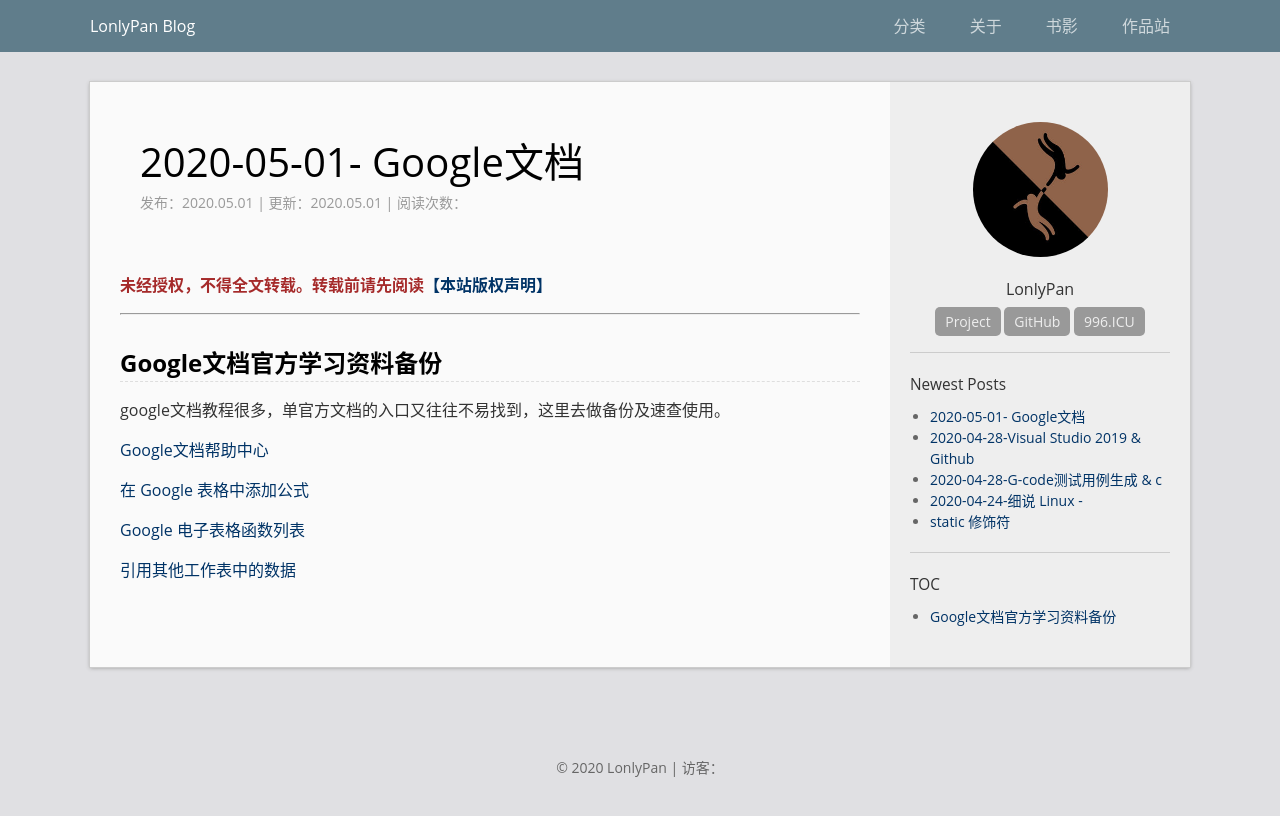
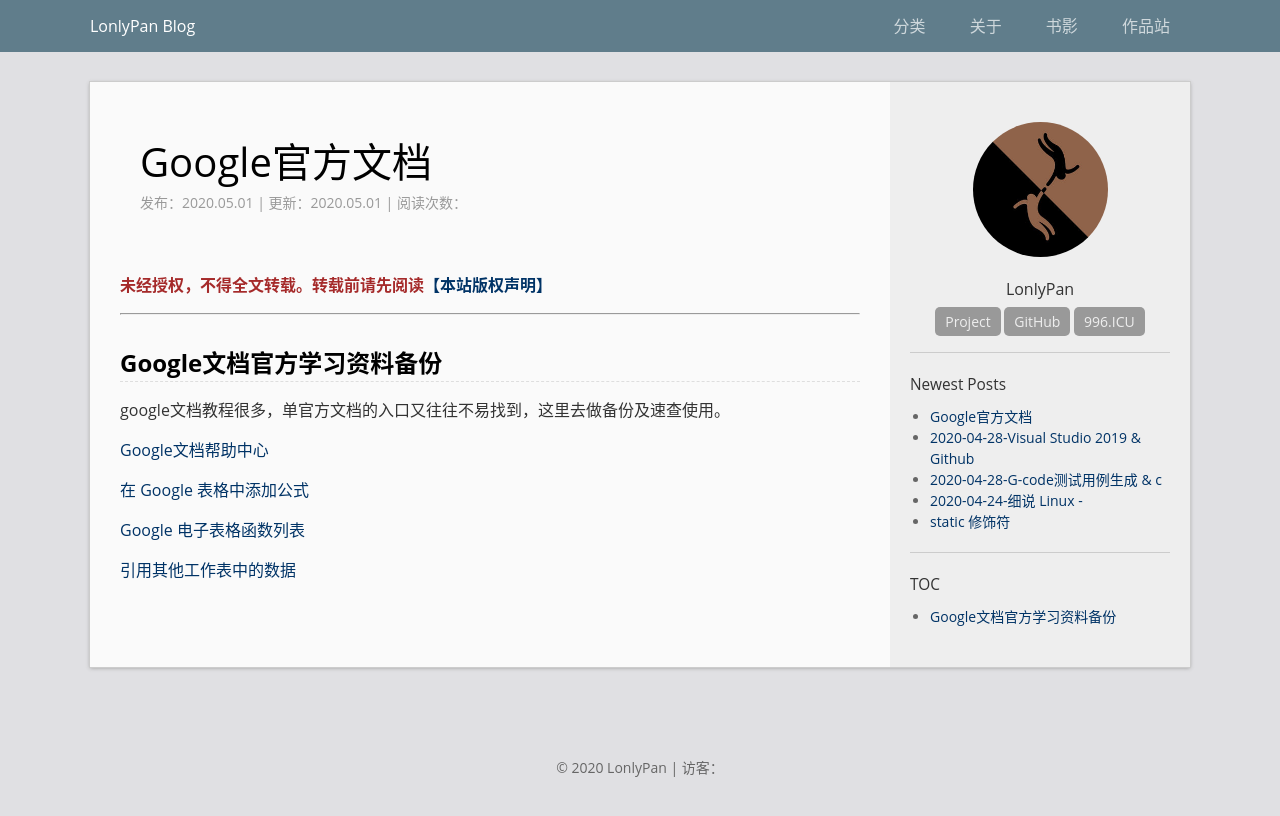
Before and after one commit to LonlyStack/LonlyPan.github.io, a Jekyll site: the page built from _posts/2020-05-01- Google文档.md, in a window 1280 px wide. Shown: the top 816 px of the page. Built offline with Jekyll 4.4.1, drawn with Linux system fonts in a browser that asks for light colours; comment, search, counter and statistics services are not loaded.

Commit message:
修改文件: _posts/2020-05-01- Google文档.md

```diff
--- a/_posts/2020-05-01- Google文档.md
+++ b/_posts/2020-05-01- Google文档.md
@@ -1,6 +1,6 @@
 ---
 layout: post
-title: "2020-05-01- Google文档"
+title: "Google官方文档"
 date: 2020-05-01
 last_modified_at: 2020-05-01
 categories: 办公
```
